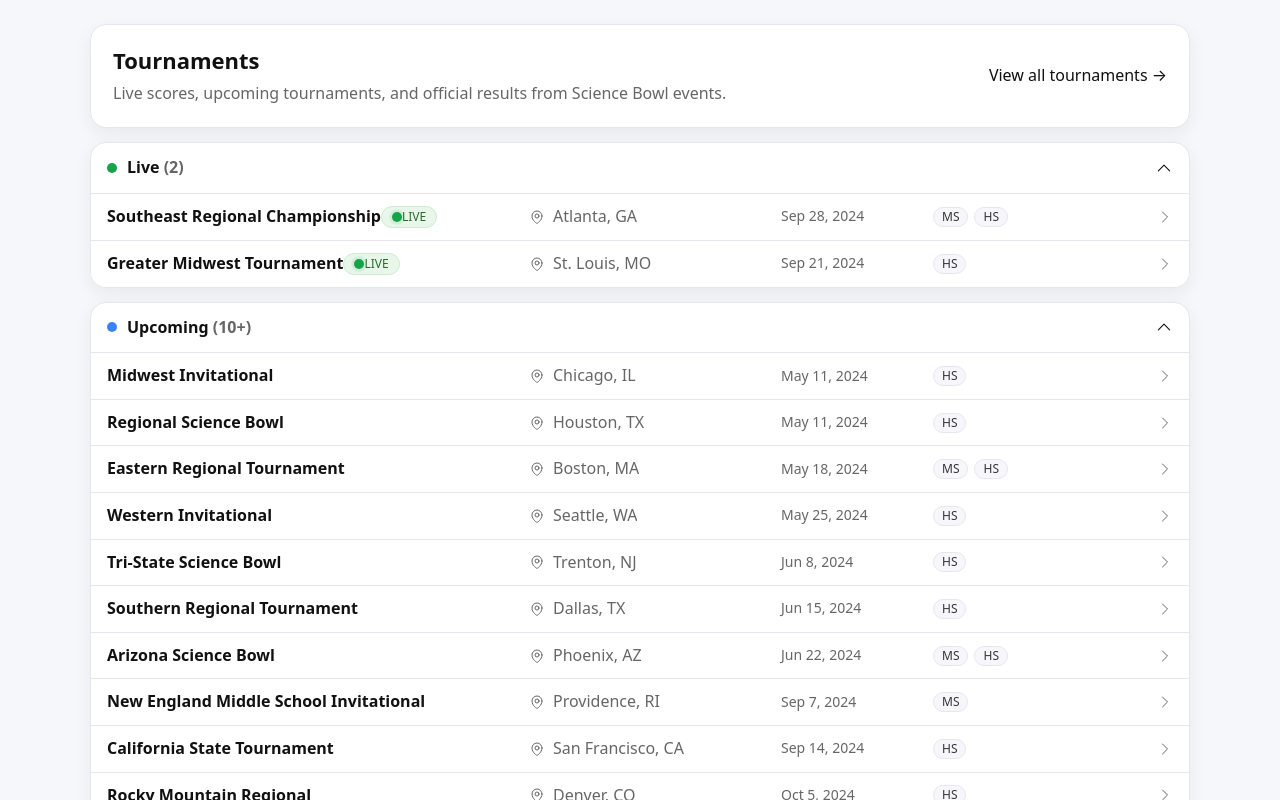
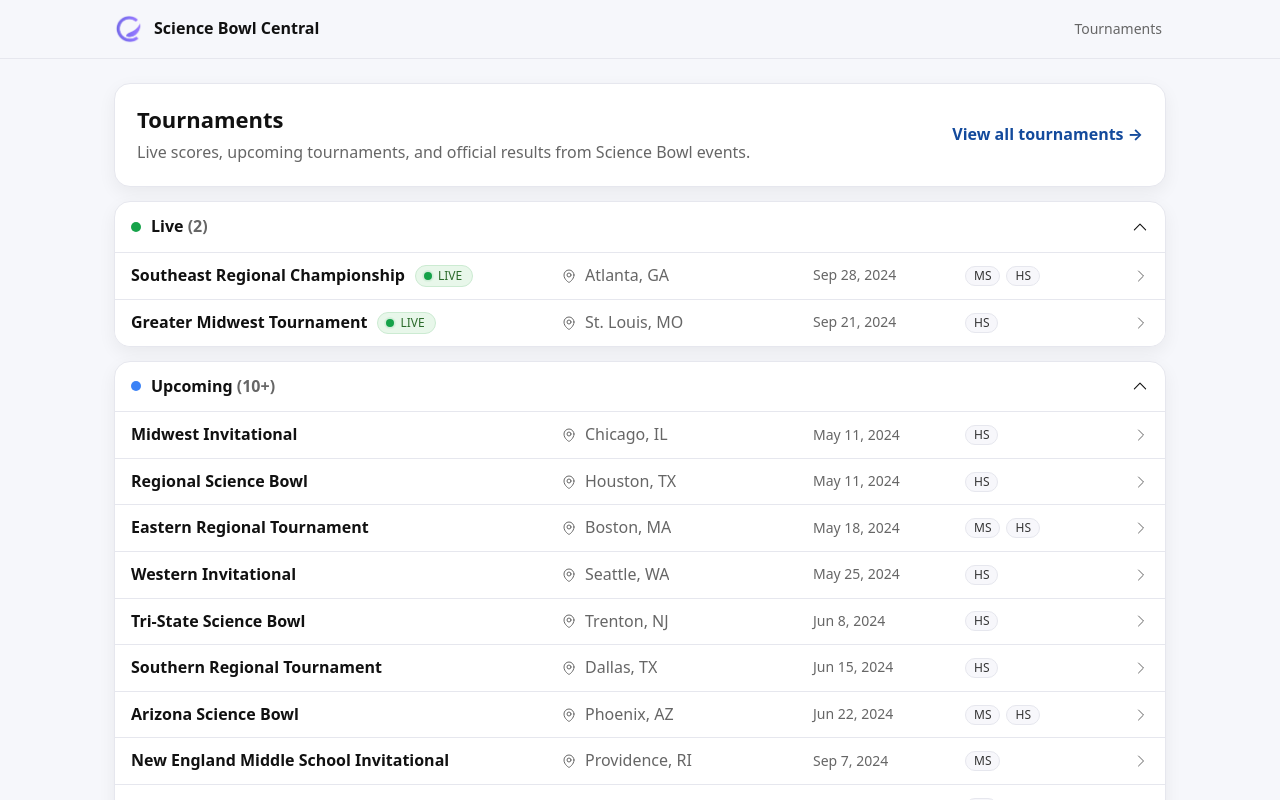
Before and after one commit to xpoes123/scibowl-org, a React (Vite) app in the folder apps/website/frontend/: page / in a window 1280 px wide. Shown: the top 800 px of the page. Built offline with nearby package versions, Linux system fonts and the light colour scheme; no server answers.

Commit message:
Make navbar sticky

```diff
--- a/apps/website/frontend/src/App.tsx
+++ b/apps/website/frontend/src/App.tsx
@@ -3,16 +3,40 @@ import {
   Routes,
   Route,
   Navigate,
+  Link,
+  NavLink,
 } from "react-router-dom";
 import { TournamentDetailPage, TournamentsLandingPage, TournamentsPage } from "./features/tournaments";
 import { isFeatureEnabled } from "./core/features";
 
+function TopNav() {
+  return (
+    <header className="sbTopNav" role="banner">
+      <div className="sbTopNavInner">
+        <Link to="/" className="sbTopNavBrand" aria-label="Go to tournaments home">
+          <img src="/logo_big.png" alt="Science Bowl Central" className="sbTopNavLogo" />
+          <span className="sbTopNavBrandText">Science Bowl Central</span>
+        </Link>
+
+        <nav aria-label="Primary" className="sbTopNavLinks">
+          <NavLink
+            to="/tournaments"
+            className={({ isActive }) => (isActive ? "sbTopNavLink sbTopNavLinkActive" : "sbTopNavLink")}
+          >
+            Tournaments
+          </NavLink>
+        </nav>
+      </div>
+    </header>
+  );
+}
 
 function AppContent() {
   const tournamentsEnabled = isFeatureEnabled("tournaments");
 
   return (
     <div className="page">
+      <TopNav />
       <div className="shell">
         <Routes>
           {tournamentsEnabled ? (
--- a/apps/website/frontend/src/index.css
+++ b/apps/website/frontend/src/index.css
@@ -39,7 +39,79 @@ img {
   min-height: 100vh;
   display: grid;
   place-items: start center;
-  padding: 24px;
+  padding: 0;
+}
+
+.sbTopNav {
+  width: 100%;
+  position: sticky;
+  top: 0;
+  z-index: 50;
+  background: var(--sb-bg);
+  border-bottom: 1px solid var(--sb-border);
+}
+
+.sbTopNavInner {
+  width: min(1100px, 100%);
+  margin: 0 auto;
+  padding: 10px 24px;
+  display: flex;
+  align-items: center;
+  justify-content: space-between;
+  gap: 12px;
+}
+
+.sbTopNavBrand {
+  display: inline-flex;
+  align-items: center;
+  gap: 10px;
+  text-decoration: none;
+  color: var(--sb-text);
+  min-width: 0;
+}
+
+.sbTopNavLogo {
+  width: 30px;
+  height: 30px;
+}
+
+.sbTopNavBrandText {
+  font-weight: 700;
+  white-space: nowrap;
+  overflow: hidden;
+  text-overflow: ellipsis;
+}
+
+.sbTopNavLinks {
+  display: inline-flex;
+  align-items: center;
+  gap: 18px;
+  flex: 0 0 auto;
+}
+
+.sbTopNavLink {
+  text-decoration: none;
+  color: var(--sb-muted);
+  background: transparent;
+  border: 0;
+  border-bottom: 2px solid transparent;
+  padding: 12px 4px 10px;
+  font-size: 14px;
+  line-height: 1;
+}
+
+.sbTopNavLink:hover {
+  color: var(--sb-text);
+}
+
+.sbTopNavLink:focus-visible {
+  outline: 2px solid var(--sb-focus);
+  outline-offset: 2px;
+}
+
+.sbTopNavLinkActive {
+  color: var(--sb-text);
+  border-bottom-color: #134a9c;
 }
 
 .shell {
@@ -47,6 +119,7 @@ img {
   display: flex;
   flex-direction: column;
   gap: 14px;
+  padding: 24px;
 }
 
 .card {
@@ -68,6 +141,18 @@ img {
   align-items: center;
   justify-content: space-between;
   gap: 12px;
+}
+
+.sbHeaderLink {
+  flex: 0 0 auto;
+  text-decoration: none;
+  color: #134a9c;
+  font-weight: 650;
+  white-space: nowrap;
+}
+
+.sbHeaderLink:hover {
+  text-decoration: underline;
 }
 
 .sbBrand {
@@ -441,7 +526,7 @@ img {
     clamp(170px, 22vw, 240px)
     clamp(110px, 14vw, 140px)
     clamp(96px, 14vw, 140px)
-    88px;
+    32px;
   align-items: center;
   gap: 12px;
 }
@@ -453,8 +538,16 @@ img {
   min-width: 0;
 }
 
+.sbRowNameLine {
+  display: flex;
+  align-items: center;
+  gap: 10px;
+  min-width: 0;
+}
+
 .sbRowName {
   font-weight: 600;
+  flex: 1 1 auto;
   white-space: nowrap;
   overflow: hidden;
   text-overflow: ellipsis;
@@ -520,6 +613,15 @@ img {
   color: #2b6b2b;
 }
 
+.sbBadgeLiveInline {
+  display: inline-flex;
+  align-items: center;
+  gap: 6px;
+  padding-left: 8px;
+  padding-right: 10px;
+  overflow: hidden;
+}
+
 .sbRowRight {
   display: inline-flex;
   align-items: center;
@@ -540,8 +642,8 @@ img {
 }
 
 .sbLivePulse {
-  width: 10px;
-  height: 10px;
+  width: 8px;
+  height: 8px;
   border-radius: 999px;
   background: #16a34a;
   position: relative;
@@ -557,6 +659,10 @@ img {
   transform: scale(0.7);
   opacity: 0.65;
   animation: sb-live-pulse 1.8s ease-in-out infinite;
+}
+
+.sbLivePulseInBadge::after {
+  inset: -4px;
 }
 
 @keyframes sb-live-pulse {
@@ -581,12 +687,6 @@ img {
   }
 }
 
-.sbLivePulseSpacer {
-  width: 10px;
-  height: 10px;
-  flex: 0 0 auto;
-}
-
 .sbRowMetaMobile {
   display: none;
   margin-top: 4px;
@@ -608,8 +708,16 @@ img {
 }
 
 @media (max-width: 720px) {
+  .sbTopNavInner {
+    padding: 10px 16px;
+  }
+
+  .shell {
+    padding: 16px;
+  }
+
   .sbTournamentRowContent {
-    grid-template-columns: minmax(0, 1fr) auto auto;
+    grid-template-columns: minmax(0, 1fr) auto 32px;
     gap: 10px;
   }
 
```
